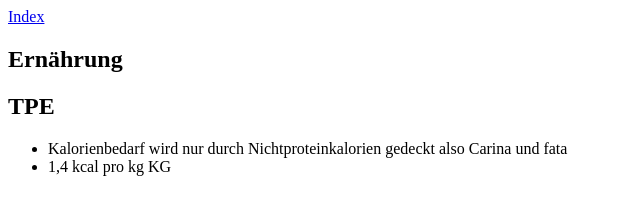
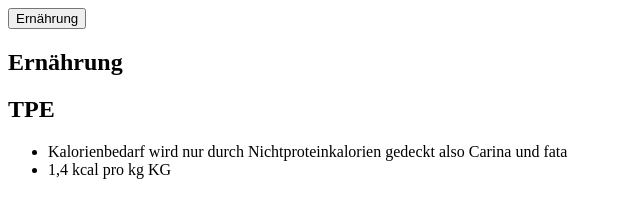
Before and after one commit to pdwise/pdwise.github.io, a plain HTML site: page index.html in a window 1280 px wide. Shown: the whole page, without its empty margins (0-640 px from the left). Drawn offline with Linux system fonts and the light colour scheme.

Commit message:
Update index.html

```diff
--- a/index.html
+++ b/index.html
@@ -1,14 +1,7 @@
-<!DOCTYPE html>
-<html lang="de">
-<head>
-    <meta charset="UTF-8">
-    <meta name="viewport" content="width=device-width, initial-scale=1.0">
-    <title>PDWise Ernährung</title>
-</head>
-<body>
-
 <nav>
-        <a href="#ernaehrung">Index</a>
+    <button onclick="showSection('ernaehrung')">
+        Ernährung
+    </button>
 </nav>
 
 <section id="ernaehrung">
@@ -19,8 +12,14 @@
         <li>Kalorienbedarf wird nur durch Nichtproteinkalorien gedeckt also Carina und fata</li>
         <li>1,4 kcal pro kg KG</li>
     </ul>
-
 </section>
 
-</body>
-</html>
+<script>
+function showSection(id) {
+    document.querySelectorAll('section').forEach(section => {
+        section.style.display = 'none';
+    });
+
+    document.getElementById(id).style.display = 'block';
+}
+</script>
```
Lines whose indentation alone changed are shown as unchanged.
